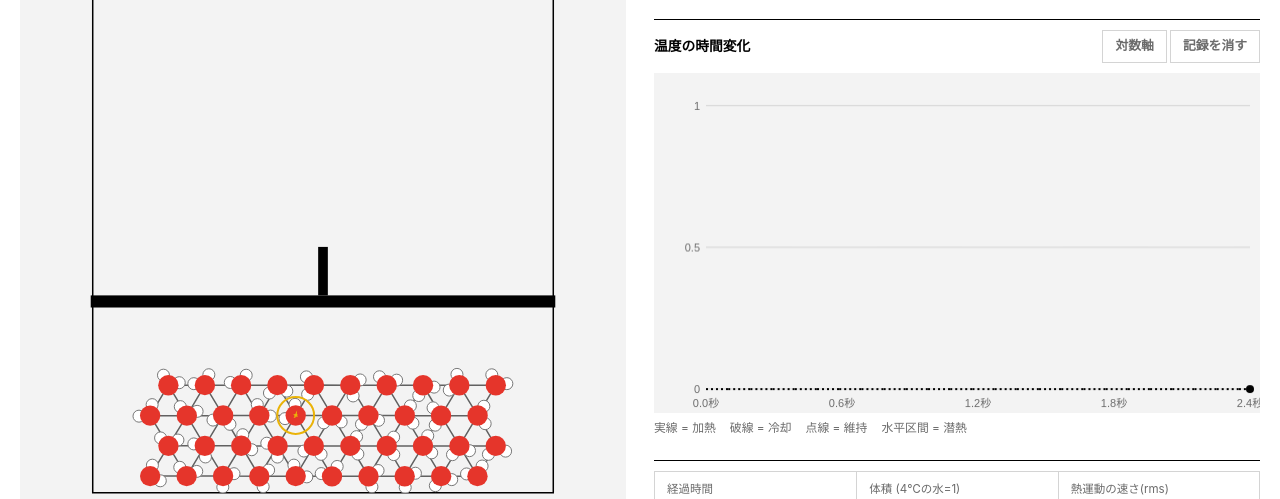
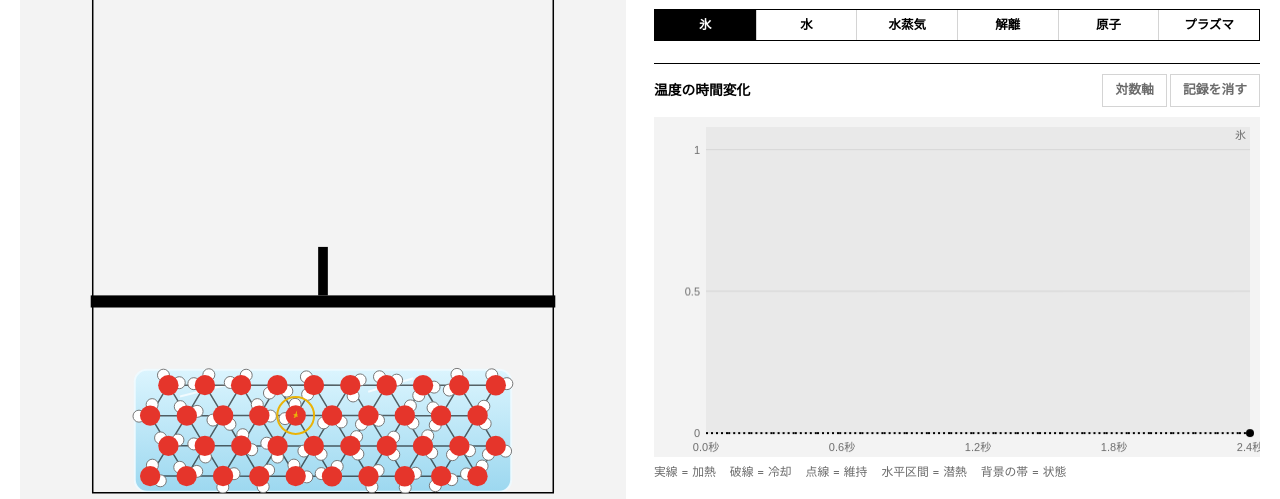
Before and after one commit to yukedoom/jotaihenka, a plain HTML site: page index.html in a window 1280 px wide. Shown: the part 298-797 px from the top of the page. Drawn offline with Linux system fonts and the light colour scheme; animation ran at ten frames a second.

Commit message:
Update index.html

```diff
--- a/index.html
+++ b/index.html
@@ -73,6 +73,7 @@ input[type=range]{width:100%;accent-color:var(--fg);margin:6px 0}
 .exp p:first-child{font-weight:700;font-size:1rem}
 .three{display:grid;grid-template-columns:repeat(3,1fr);gap:24px}
 @media(max-width:900px){.three{grid-template-columns:1fr}}
+.lad{display:grid;grid-template-columns:repeat(6,1fr);border:1px solid var(--fg);margin-top:12px}.lad span{position:relative;text-align:center;padding:5px 2px;font-size:.78rem;font-weight:700;overflow:hidden}.lad span+span{border-left:1px solid var(--line)}.lad i{position:absolute;inset:0;background:var(--fg)}.lad em{position:relative;font-style:normal}
 .ic{width:18px;height:18px;vertical-align:-3px;margin-right:6px}
 </style>
 </head>
@@ -125,11 +126,12 @@ input[type=range]{width:100%;accent-color:var(--fg);margin:6px 0}
    <section class="sec">
     <div class="hero"><div class="big num" id="tk">253.15<small>K</small></div><div class="sub num" id="tc">-20.00 ℃</div></div>
     <div class="phase" id="ph">固体(氷)</div>
+    <div class="lad" id="lad" aria-label="現在の状態"></div>
    </section>
    <section class="sec">
     <h2>温度の時間変化 <small><button class="chip" id="g-log">対数軸</button> <button class="chip" id="g-reset">記録を消す</button></small></h2>
     <div class="cv"><canvas id="cv-graph"></canvas></div>
-    <div class="lg" style="margin-top:6px"><span>実線 = 加熱</span><span>破線 = 冷却</span><span>点線 = 維持</span><span>水平区間 = 潜熱</span></div>
+    <div class="lg" style="margin-top:6px"><span>実線 = 加熱</span><span>破線 = 冷却</span><span>点線 = 維持</span><span>水平区間 = 潜熱</span><span>背景の帯 = 状態</span></div>
    </section>
    <section class="sec">
     <div class="mets">
@@ -222,6 +224,7 @@ let C=css();matchMedia("(prefers-color-scheme:dark)").addEventListener("change",
 function fit(cv){const r=cv.getBoundingClientRect(),d=devicePixelRatio||1,w=Math.round(r.width*d),h=Math.round(r.height*d);if(cv.width!==w||cv.height!==h){cv.width=w;cv.height=h}return[r.width,r.height,d]}
 
 const SF={O:1,H:2,E:4};
+const glowRGB=(T,m)=>{const t=Math.max(0,Math.min(1,(Math.log10(Math.max(T,1))-3.4)/.7)),a=[255,140,50],b=[255,225,190],v=[150,130,255];return[0,1,2].map(i=>{const x=a[i]+(b[i]-a[i])*t;return Math.round(x+(v[i]-x)*m)}).join(",")};
 class Chamber{
  constructor(cv,n=40){this.cv=cv;this.n=n;this.R=.016;this.l=.12;this.r=.88;this.b=.93;this.t=0;this.pv=0;this.trail=[];this.setH(0);this.init();this.snap()}
  setH(H){this.S=stateOf(H)}
@@ -236,15 +239,16 @@ class Chamber{
   let mx=0;M.forEach(m=>{const o=m.o;o.d=Math.hypot((o.ax-.5)*.85,o.ay-this.b+.1);mx=Math.max(mx,o.d)});
   M.forEach(m=>{m.o.s=Math.min(.999,m.o.d/mx*.9+Math.random()*.09+.005)});
   [...M].sort((a,b)=>(a.o.ay+Math.random()*.05)-(b.o.ay+Math.random()*.05)).forEach((m,i)=>{m.o.g=(i+.5)/n});
-  this.E=E;this.M=M;this.tr=M.reduce((a,m)=>Math.hypot(m.o.ax-.45,m.o.ay-.8)<Math.hypot(a.o.ax-.45,a.o.ay-.8)?m:a,M[0]).o;
+  this.E=E;this.M=M;this.Alat=cols*sx*(Math.ceil(n/cols)*sy);this.tr=M.reduce((a,m)=>Math.hypot(m.o.ax-.45,m.o.ay-.8)<Math.hypot(a.o.ax-.45,a.o.ay-.8)?m:a,M[0]).o;
   this.pistonH=pistonOf(this.S.V)}
  /* 分子の解離・原子の電離に合わせて H と電子の実体を出し入れする */
+ lvl(){const S=this.S;return this.b-this.Alat/(this.r-this.l)*(S.so*1.0905+S.li*(1+4.2e-4*Math.max(0,S.T-277.15)))/1.0905}
  sync(m){const S=this.S,o=m.o,vt=speedOf(S.T),dis=S.ga>.995&&S.d>o.u;m.dis=dis;
   const turn=(q,want,a)=>{if(want&&!q.act){q.act=true;q.x=a.x+(Math.random()-.5)*.03;q.y=a.y+(Math.random()-.5)*.03;
     const f=vt*SF[q.kind];q.vx=a.vx+gauss()*f;q.vy=a.vy+gauss()*f}else if(!want&&q.act)q.act=false};
   m.h.forEach(q=>{turn(q,dis,o);q.ion=dis&&S.i>q.vi});o.ion=dis&&S.i>o.vo;
   [o,m.h[0],m.h[1]].forEach((a,k)=>turn(m.e[k],a.act&&a.ion,a))}
- snap(){const S=this.S,R=this.R;this.pistonH=pistonOf(S.V);this.pv=0;this.trail=[];const top=this.b-this.pistonH,vt=speedOf(S.T);
+ snap(){const S=this.S,R=this.R;this.pistonH=pistonOf(S.V);this.pv=0;this.sy=null;this.trail=[];const top=this.b-this.pistonH,vt=speedOf(S.T);
   const rx=()=>this.l+R+Math.random()*(this.r-this.l-2*R);
   for(const m of this.M){const o=m.o;
    if(o.s<S.so){o.x=o.ax;o.y=o.ay}
@@ -253,12 +257,12 @@ class Chamber{
    o.vx=gauss()*vt;o.vy=gauss()*vt;o.sol=o.s<S.so;o.gas=o.g<S.ga;m.h.concat(m.e).forEach(q=>q.act=false);this.sync(m)}}
  step(dt){const S=this.S,R=this.R,sub=6,h=dt/sub;this.t+=dt;
   this.pv+=((pistonOf(S.V)-this.pistonH)*18-this.pv*7.2)*dt;this.pistonH=Math.max(.26,Math.min(.9,this.pistonH+this.pv*dt));
-  const top=this.b-this.pistonH,vt=speedOf(S.T),K=900;
+  const top=this.b-this.pistonH,vt=speedOf(S.T),K=900,yL=this.lvl();
   for(const m of this.M){m.o.sol=m.o.s<S.so;m.o.gas=m.o.g<S.ga;this.sync(m)}
   const A=this.E.filter(e=>e.act);
   for(let st=0;st<sub;st++){
    for(const p of A){let ax=0,ay=0,gm=1.2;
-    if(p.sol){ax=-(p.x-p.ax)*K;ay=-(p.y-p.ay)*K;gm=9}else if(!p.gas){ay=2.2;gm=2.5}
+    if(p.sol){ax=-(p.x-p.ax)*K;ay=-(p.y-p.ay)*K;gm=9}else if(!p.gas){ay=.6+(p.y<yL?14+(yL-p.y)*80:0);gm=2.5}
     const nz=vt*SF[p.kind]*Math.sqrt(2*gm*h);
     p.vx+=(ax-gm*p.vx)*h+nz*gauss();p.vy+=(ay-gm*p.vy)*h+nz*gauss();
     if(p.kind==="O")p.w+=-p.w*3*h+(Math.random()-.5)*(p.sol?2:20)*vt*h*10}
@@ -269,32 +273,49 @@ class Chamber{
     if(a.kind==="E"||b.kind==="E")continue;
     const md=(this.rad(a)+this.rad(b))*(a.gas&&b.gas?.95:1.01),mx=R*3.6;
     if(d<md){const ps=(md-d)*.5;a.x-=nx*ps;a.y-=ny*ps;b.x+=nx*ps;b.y+=ny*ps;const vn=(b.vx-a.vx)*nx+(b.vy-a.vy)*ny;if(vn<0){a.vx+=vn*nx;a.vy+=vn*ny;b.vx-=vn*nx;b.vy-=vn*ny}}
-    else if(d<mx&&!a.gas&&!b.gas&&!a.sol&&!b.sol){const f=6*(1-(d-md)/(mx-md))*h;a.vx+=nx*f;a.vy+=ny*f;b.vx-=nx*f;b.vy-=ny*f}}}
+    else if(d<mx&&!a.gas&&!b.gas&&!a.sol&&!b.sol){const f=3*(1-(d-md)/(mx-md))*h;a.vx+=nx*f;a.vy+=ny*f;b.vx-=nx*f;b.vy-=ny*f}}}
    for(const p of A){const r=this.rad(p);p.x+=p.vx*h;p.y+=p.vy*h;if(p.kind==="O")p.a+=p.w*h;
     if(p.x-r<this.l){p.x=this.l+r;p.vx=Math.abs(p.vx)}if(p.x+r>this.r){p.x=this.r-r;p.vx=-Math.abs(p.vx)}
     if(p.y+r>this.b){p.y=this.b-r;p.vy=-Math.abs(p.vy)}if(p.y-r<top){p.y=top+r;p.vy=Math.abs(p.vy)+Math.max(0,this.pv)*.5}}}
   this.trail.push([this.tr.x,this.tr.y]);if(this.trail.length>100)this.trail.shift()}
  render(){const[W,H,d]=fit(this.cv),c=this.cv.getContext("2d"),S=this.S,R=this.R,s=Math.min(W,H),ox=(W-s)/2,oy=(H-s)/2;
   c.setTransform(d,0,0,d,0,0);c.clearRect(0,0,W,H);
-  const X=x=>ox+x*s,Y=y=>oy+y*s,top=this.b-this.pistonH,rs=R*s;
-  if(S.T>2500){const e=Math.min(1,(Math.log10(S.T)-3.4)/1.6),m=S.i,rr=Math.round(255-80*m),gg=Math.round(150+40*m),bb=Math.round(60+195*m);
-   c.fillStyle=`rgba(${rr},${gg},${bb},${.08+.28*e})`;c.fillRect(X(this.l),Y(top),(this.r-this.l)*s,(this.b-top)*s)}
-  c.strokeStyle=C.fg;c.lineWidth=1.5;c.beginPath();c.moveTo(X(this.l),Y(.03));c.lineTo(X(this.l),Y(this.b));c.lineTo(X(this.r),Y(this.b));c.lineTo(X(this.r),Y(.03));c.stroke();
+  const X=x=>ox+x*s,Y=y=>oy+y*s,top=this.b-this.pistonH,rs=R*s,hot=S.T>2500?Math.min(1,(Math.log10(S.T)-3.4)/1.6):0,gc=glowRGB(S.T,S.i);
+  {const L0=X(this.l),W0=(this.r-this.l)*s,y0=Y(top),y1=Y(this.b),liq=S.li>.02,yl=Y(this.lvl());
+   if(S.ga>.01){c.fillStyle=`rgba(249,115,22,${.04+.1*S.ga})`;c.fillRect(L0,y0,W0,Math.max(0,(liq?yl:y1)-y0))}
+   if(liq){const g=c.createLinearGradient(0,yl,0,y1),wy=k=>yl+(Math.sin(k*.9+this.t*2.4)*.0035+Math.sin(k*.37-this.t*1.6)*.0025)*s;
+    c.globalAlpha=Math.min(1,S.li*4);g.addColorStop(0,"rgba(96,165,250,.20)");g.addColorStop(1,"rgba(37,99,235,.42)");c.fillStyle=g;c.beginPath();c.moveTo(L0,y1);for(let k=0;k<=24;k++)c.lineTo(L0+W0*k/24,wy(k));c.lineTo(L0+W0,y1);c.closePath();c.fill();
+    c.strokeStyle="rgba(147,197,253,.95)";c.lineWidth=2;c.beginPath();for(let k=0;k<=24;k++)k?c.lineTo(L0+W0*k/24,wy(k)):c.moveTo(L0,wy(0));c.stroke();c.globalAlpha=1}
+   const sl=this.M.filter(m=>m.o.act&&m.o.sol);
+   if(sl.length&&S.so>.02){let x0=1,x1=0,ya=1,yb=0;sl.forEach(m=>{x0=Math.min(x0,m.o.ax);x1=Math.max(x1,m.o.ax);ya=Math.min(ya,m.o.ay);yb=Math.max(yb,m.o.ay)});
+    const pd=R*1.6,bx=X(x0-pd),by=Y(ya-pd),bw=(x1-x0+2*pd)*s,bh=(yb-ya+2*pd)*s,g=c.createLinearGradient(0,by,0,by+bh);
+    g.addColorStop(0,`rgba(214,244,255,${.35+.5*S.so})`);g.addColorStop(1,`rgba(140,210,238,${.35+.5*S.so})`);
+    c.fillStyle=g;c.strokeStyle=`rgba(240,251,255,${.9*S.so})`;c.lineWidth=2;c.beginPath();c.roundRect?c.roundRect(bx,by,bw,bh,.02*s):c.rect(bx,by,bw,bh);c.fill();c.stroke();
+    c.strokeStyle=`rgba(255,255,255,${.7*S.so})`;c.lineWidth=2;c.beginPath();c.moveTo(bx+bw*.12,by+bh*.22);c.lineTo(bx+bw*.3,by+bh*.08);c.moveTo(bx+bw*.62,by+bh*.18);c.lineTo(bx+bw*.74,by+bh*.07);c.stroke()}}
+  if(hot){const L0=X(this.l),T0=Y(top),W0=(this.r-this.l)*s,H0=(this.b-top)*s,g=c.createRadialGradient(L0+W0/2,T0+H0/2,0,L0+W0/2,T0+H0/2,Math.max(W0,H0)*.7);
+   c.fillStyle=`rgba(5,3,16,${.8*hot})`;c.fillRect(L0,T0,W0,H0);
+   g.addColorStop(0,`rgba(${gc},${.5*hot})`);g.addColorStop(1,`rgba(${gc},0)`);
+   c.globalCompositeOperation="lighter";c.fillStyle=g;c.fillRect(L0,T0,W0,H0);c.globalCompositeOperation="source-over";
+   c.shadowColor=`rgba(${gc},.9)`;c.shadowBlur=22*hot}
+  c.strokeStyle=C.fg;c.lineWidth=1.5;c.beginPath();c.moveTo(X(this.l),Y(.03));c.lineTo(X(this.l),Y(this.b));c.lineTo(X(this.r),Y(this.b));c.lineTo(X(this.r),Y(.03));c.stroke();c.shadowBlur=0;
   c.fillStyle=C.fg;c.fillRect(X(this.l)-2,Y(top)-.02*s,(this.r-this.l)*s+4,.02*s);
   const rt=Math.max(.02,top-.1);c.fillRect(X(.5)-.008*s,Y(rt),.016*s,Y(top)-.02*s-Y(rt));
   c.save();c.beginPath();c.rect(X(this.l),Y(top),(this.r-this.l)*s,(this.b-top)*s);c.clip();
   const M=this.M,hs=C.bg==="#fff"?"#777":"#888";
-  if(O.bond){c.strokeStyle=C.fg;c.globalAlpha=.6;c.lineWidth=1.5;c.beginPath();
-   for(let i=0;i<M.length;i++){const a=M[i].o;if(a.gas)continue;for(let j=i+1;j<M.length;j++){const b=M[j].o;if(b.gas)continue;if(Math.hypot(a.x-b.x,a.y-b.y)<(a.sol&&b.sol?R*4.2:R*3.3)){c.moveTo(X(a.x),Y(a.y));c.lineTo(X(b.x),Y(b.y))}}}c.stroke();c.globalAlpha=1}
+  {c.strokeStyle=C.fg;c.globalAlpha=.6;c.lineWidth=1.5;c.beginPath();
+   for(let i=0;i<M.length;i++){const a=M[i].o;if(a.gas)continue;for(let j=i+1;j<M.length;j++){const b=M[j].o;if(b.gas)continue;if((O.bond||(a.sol&&b.sol))&&Math.hypot(a.x-b.x,a.y-b.y)<(a.sol&&b.sol?R*4.2:R*3.3)){c.moveTo(X(a.x),Y(a.y));c.lineTo(X(b.x),Y(b.y))}}}c.stroke();c.globalAlpha=1}
   const dot=(e,fill,rr,stroke)=>{c.fillStyle=fill;c.beginPath();c.arc(X(e.x),Y(e.y),rr,0,6.29);c.fill();if(stroke){c.strokeStyle=stroke;c.lineWidth=1;c.stroke()}};
   for(const m of M){const o=m.o,x=X(o.x),y=Y(o.y);
-   if(S.T>3000&&o.gas){const gr=rs*(3+5*S.i),g=c.createRadialGradient(x,y,0,x,y,gr);g.addColorStop(0,S.i>.3?"rgba(170,140,255,.5)":"rgba(255,170,60,.4)");g.addColorStop(1,"rgba(0,0,0,0)");c.fillStyle=g;c.beginPath();c.arc(x,y,gr,0,6.29);c.fill()}
+   if(hot&&o.gas){const fl=1+.18*Math.sin(this.t*22+o.ph*3),gr=rs*(3+7*S.i)*fl,g=c.createRadialGradient(x,y,0,x,y,gr);
+    g.addColorStop(0,`rgba(${gc},${.35+.4*hot})`);g.addColorStop(.35,`rgba(${gc},${.18*hot})`);g.addColorStop(1,`rgba(${gc},0)`);
+    c.globalCompositeOperation="lighter";c.fillStyle=g;c.beginPath();c.arc(x,y,gr,0,6.29);c.fill();c.globalCompositeOperation="source-over"}
    if(!m.dis){
     for(const sg of[-1,1]){const an=o.a+sg*.9;c.fillStyle="#fff";c.strokeStyle=hs;c.lineWidth=1;c.beginPath();c.arc(x+Math.cos(an)*rs*1.15,y+Math.sin(an)*rs*1.15,rs*.62,0,6.29);c.fill();c.stroke()}
     dot(o,"#e5352b",rs*1.05)}
-   else dot(o,o.ion?"#a45cff":"#e5352b",rs*1.05);
-   for(const q of m.h)if(q.act)dot(q,q.ion?"#9fd0ff":"#fff",rs*.62,hs);
-   for(const q of m.e)if(q.act)dot(q,"#38bdf8",rs*.24)}
+   else dot(o,o.ion?"#d4b8ff":"#e5352b",rs*1.05);
+   for(const q of m.h)if(q.act)dot(q,q.ion?"#d8eeff":"#fff",rs*.62,hs);
+   for(const q of m.e)if(q.act){const ex=X(q.x),ey=Y(q.y),g=c.createRadialGradient(ex,ey,0,ex,ey,rs*2.4);g.addColorStop(0,"rgba(120,220,255,.8)");g.addColorStop(1,"rgba(120,220,255,0)");
+    c.globalCompositeOperation="lighter";c.fillStyle=g;c.beginPath();c.arc(ex,ey,rs*2.4,0,6.29);c.fill();c.globalCompositeOperation="source-over";dot(q,"#e8faff",rs*.26)}}
   if(O.vec){c.strokeStyle=C.fg;c.lineWidth=1.2;c.beginPath();for(const e of this.E)if(e.act&&e.kind!=="E"){c.moveTo(X(e.x),Y(e.y));c.lineTo(X(e.x+e.vx*.12),Y(e.y+e.vy*.12))}c.stroke()}
   if(O.trail&&this.trail.length>1){c.strokeStyle="#eab308";c.lineWidth=2;c.beginPath();this.trail.forEach(([a,b],i)=>i?c.lineTo(X(a),Y(b)):c.moveTo(X(a),Y(b)));c.stroke();
    c.beginPath();c.arc(X(this.tr.x),Y(this.tr.y),rs*1.9,0,6.29);c.stroke()}
@@ -312,6 +333,8 @@ class Graph{
   const f=T=>this.log?Math.log10(Math.max(T,.1)):T;let y0,y1;
   if(this.log){y0=-1;y1=Math.ceil(Math.log10(mx)+.2)}else{y0=0;y1=mx*1.08}
   const tx=t=>L+pw*(t/Math.max(this.el,1)),ty=T=>Tp+ph*(1-(f(T)-y0)/(y1-y0));
+  [[0,TM,"氷"],[TM,TB,"水"],[TB,4500,"水蒸気"],[4500,1e30,"解離・電離"]].forEach(([a,b,n],i)=>{const ya=Math.min(Tp+ph,Math.max(Tp,ty(a))),yb=Math.min(Tp+ph,Math.max(Tp,ty(b)));if(ya-yb<1)return;
+   c.globalAlpha=i%2?.1:.04;c.fillStyle=C.fg;c.fillRect(L,yb,pw,ya-yb);c.globalAlpha=1;if(ya-yb>14){c.fillStyle=C.mut;c.font="11px sans-serif";c.textAlign="right";c.fillText(n,W-Rr-4,yb+12)}});
   c.font="11px sans-serif";c.fillStyle=C.mut;c.strokeStyle=C.line;c.lineWidth=1;c.textAlign="right";
   const ticks=[];if(this.log){for(let k=-1;k<=y1;k++)ticks.push(Math.pow(10,k))}else{const st=Math.pow(10,Math.floor(Math.log10(y1/4)));const u=[1,2,5,10].find(m=>y1/(st*m)<=5)*st;for(let v=0;v<=y1;v+=u)ticks.push(v)}
   ticks.forEach(v=>{const y=ty(v);c.beginPath();c.moveTo(L,y);c.lineTo(W-Rr,y);c.stroke();c.fillText(v>=1e5?v.toExponential(0):String(+v.toPrecision(3)),L-6,y+4)});
@@ -336,7 +359,10 @@ const pct=x=>Math.round(x*100)+"%";
 function setMode(m){A.mode=m;["heat","cool","hold"].forEach(k=>$("m-"+k).classList.toggle("on",k===m))}
 function ui(){const S=main.S,pm=PH[S.ph];
   $("tk").innerHTML=fmt(S.T)+"<small>K</small>";$("tc").textContent=fmtC(S.T)+" ℃";
-  $("ph").textContent=pm[0];$("tag-main").textContent=pm[0].replace(/\(.*\)/,"");
+  $("ph").textContent=pm[0];
+  const lad=$("lad");if(!lad.children.length)["氷","水","水蒸気","解離","原子","プラズマ"].forEach(n=>lad.insertAdjacentHTML("beforeend",`<span><i></i><em>${n}</em></span>`));
+  [S.so,S.li,S.ga*(1-S.d),S.d>.02&&S.d<.98?1-Math.abs(2*S.d-1):0,S.ga*S.d*(1-S.i),S.ga*S.d*S.i].forEach((w,k)=>{const sp=lad.children[k];sp.firstChild.style.opacity=w;sp.lastChild.style.color=w>.5?"var(--bg)":"var(--fg)"});
+  $("tag-main").textContent=pm[0].replace(/\(.*\)/,"");
   $("m-t").textContent=graph.el.toFixed(1)+" 秒";
   $("m-v").textContent=(S.V>=1e4?S.V.toExponential(2):S.V.toFixed(S.V<10?2:1));
   const fv=v=>v>=299792458?"ほぼ光速(要相対論)":v>2.9979e7?(v/299792458).toFixed(2)+" c(要相対論)":v>=1e4?v.toExponential(2)+" m/s":Math.round(v)+" m/s";
```
